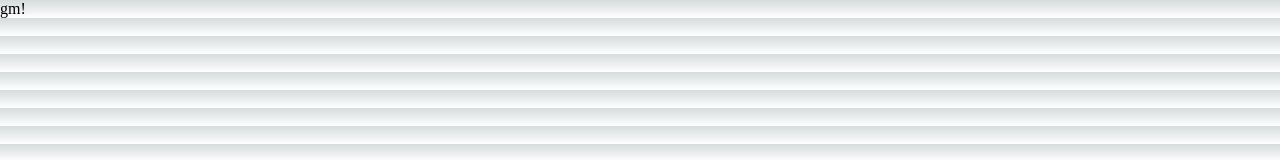
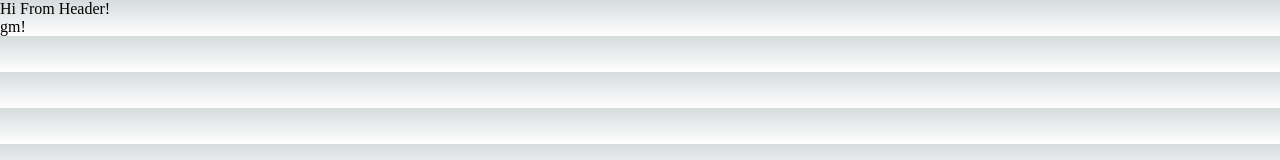
Before and after one commit to 0xSardius/nextjs-smartcontract-lottery-fcc, a Next.js app: page / in a window 1280 px wide. Shown: the top 160 px of the page. Built offline with nearby package versions, Linux system fonts and the light colour scheme.

Commit message:
Create header boilerplate

```diff
--- /dev/null
+++ b/components/Header.jsx
@@ -0,0 +1,9 @@
+import React from 'react'
+
+function Header() {
+  return (
+    <div>Hi From Header!</div>
+  )
+}
+
+export default Header
--- a/pages/index.js
+++ b/pages/index.js
@@ -2,6 +2,7 @@ import Head from "next/head";
 import Image from "next/image";
 import { Inter } from "next/font/google";
 import styles from "@/styles/Home.module.css";
+import Header from "../components/Header";
 
 const inter = Inter({ subsets: ["latin"] });
 
@@ -17,6 +18,7 @@ export default function Home() {
         <meta name="viewport" content="width=device-width, initial-scale=1" />
         <link rel="icon" href="/favicon.ico" />
       </Head>
+      <Header />
       gm!
     </div>
   );
```
